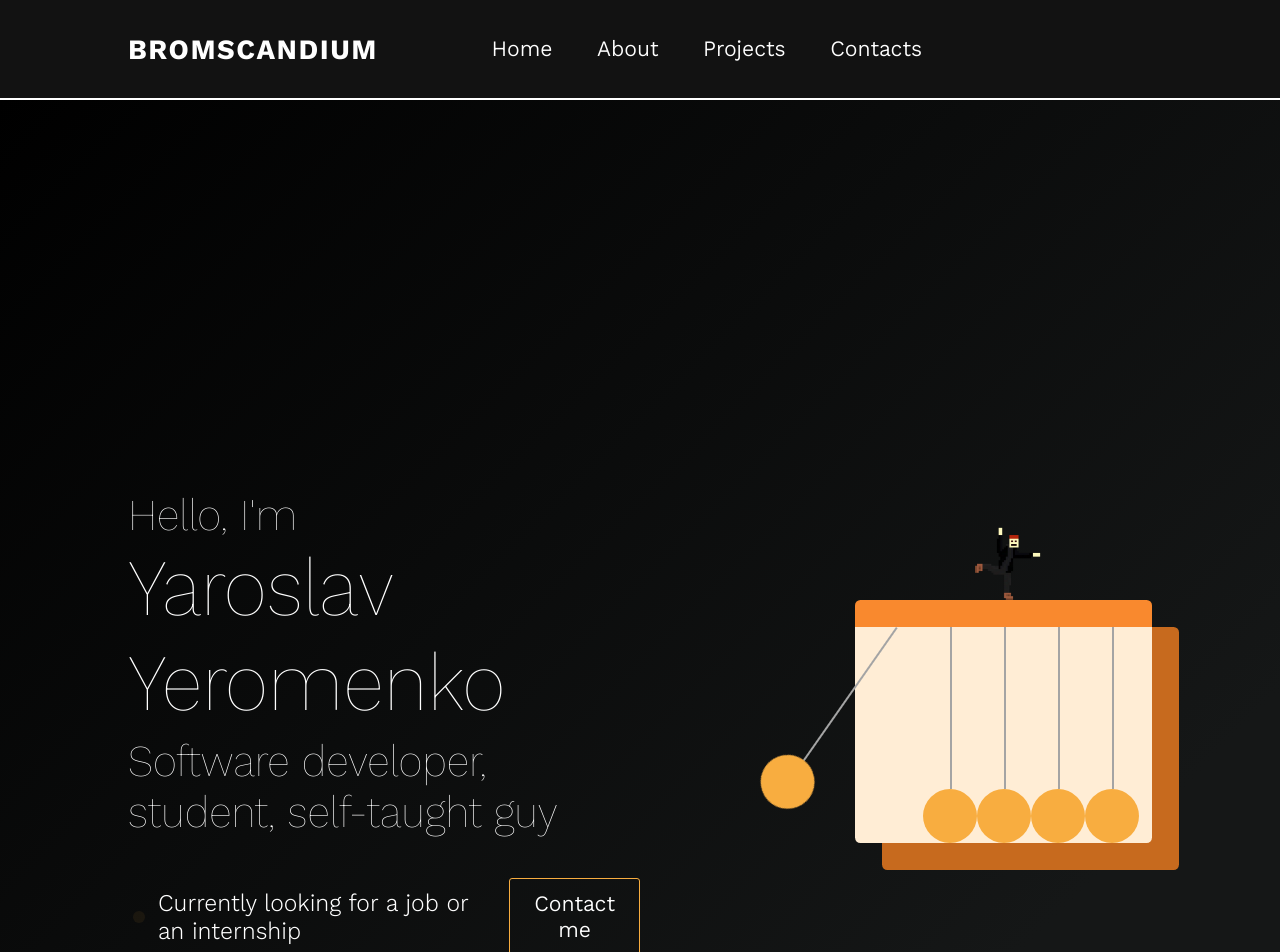
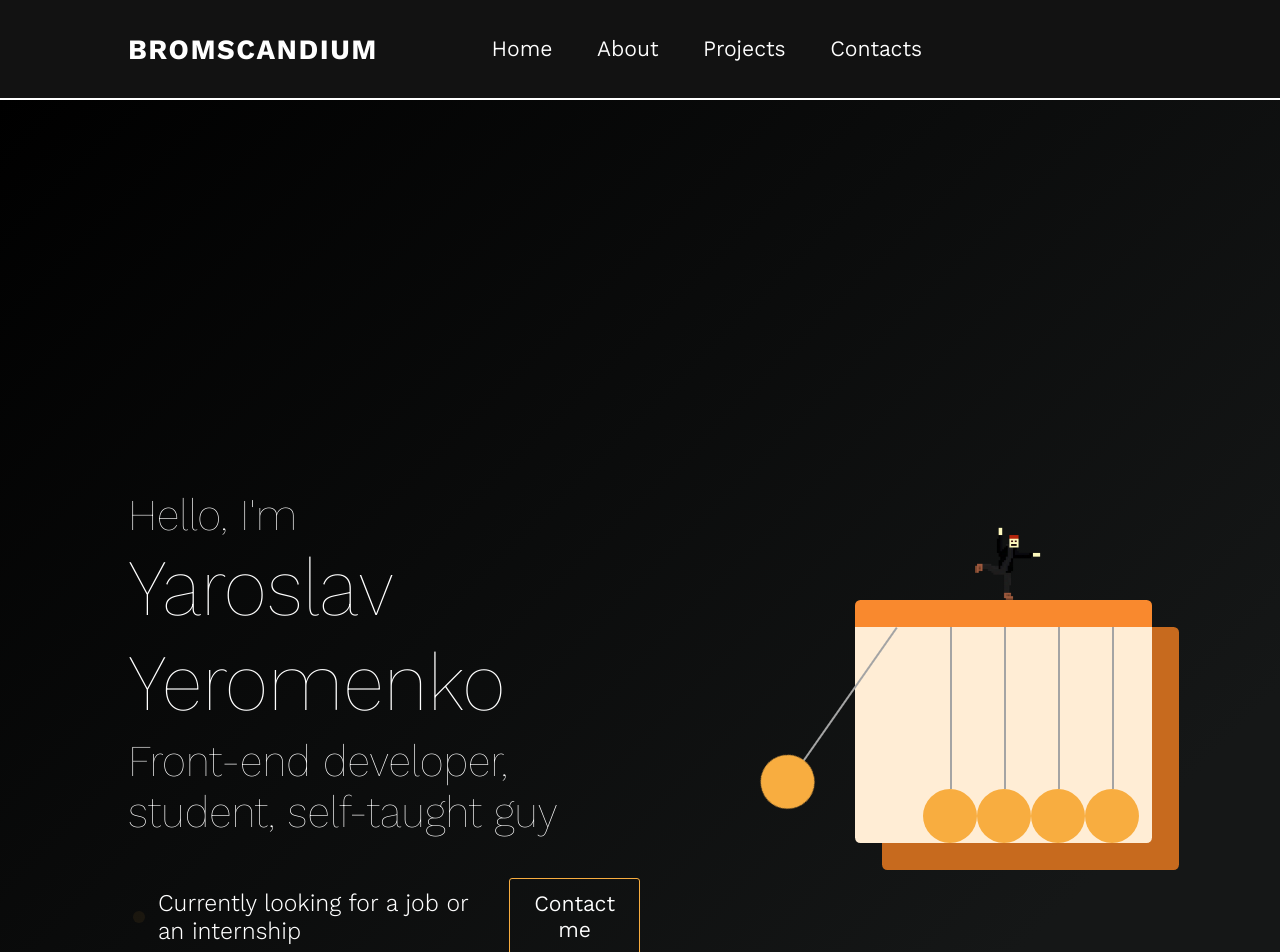
Before and after one commit to bromscandium/portfolio, a React (Vite) app: page / in a window 1280 px wide. Shown: the top 952 px of the page. Built offline with nearby package versions, Linux system fonts and the light colour scheme.

Commit message:
minor change

```diff
--- a/src/components/Banner/Banner.jsx
+++ b/src/components/Banner/Banner.jsx
@@ -22,7 +22,7 @@ function Banner({onHighlightReady}) {
             <div className="banner-content">
                 <h2>Hello, I'm</h2>
                 <h1>Yaroslav Yeromenko</h1>
-                <h2>Software developer, student, self-taught guy</h2>
+                <h2>Front-end developer, student, self-taught guy</h2>
                 <div className={`job-info ${isLoaded ? 'loaded' : ''}`}>
                     <h3>Currently looking for a job or an internship</h3>
                     <a href="mailto:kkmshbiu@protonmail.com">
```
Also changed, not shown: 1 other file (tests, documents, lock files or other folders).
